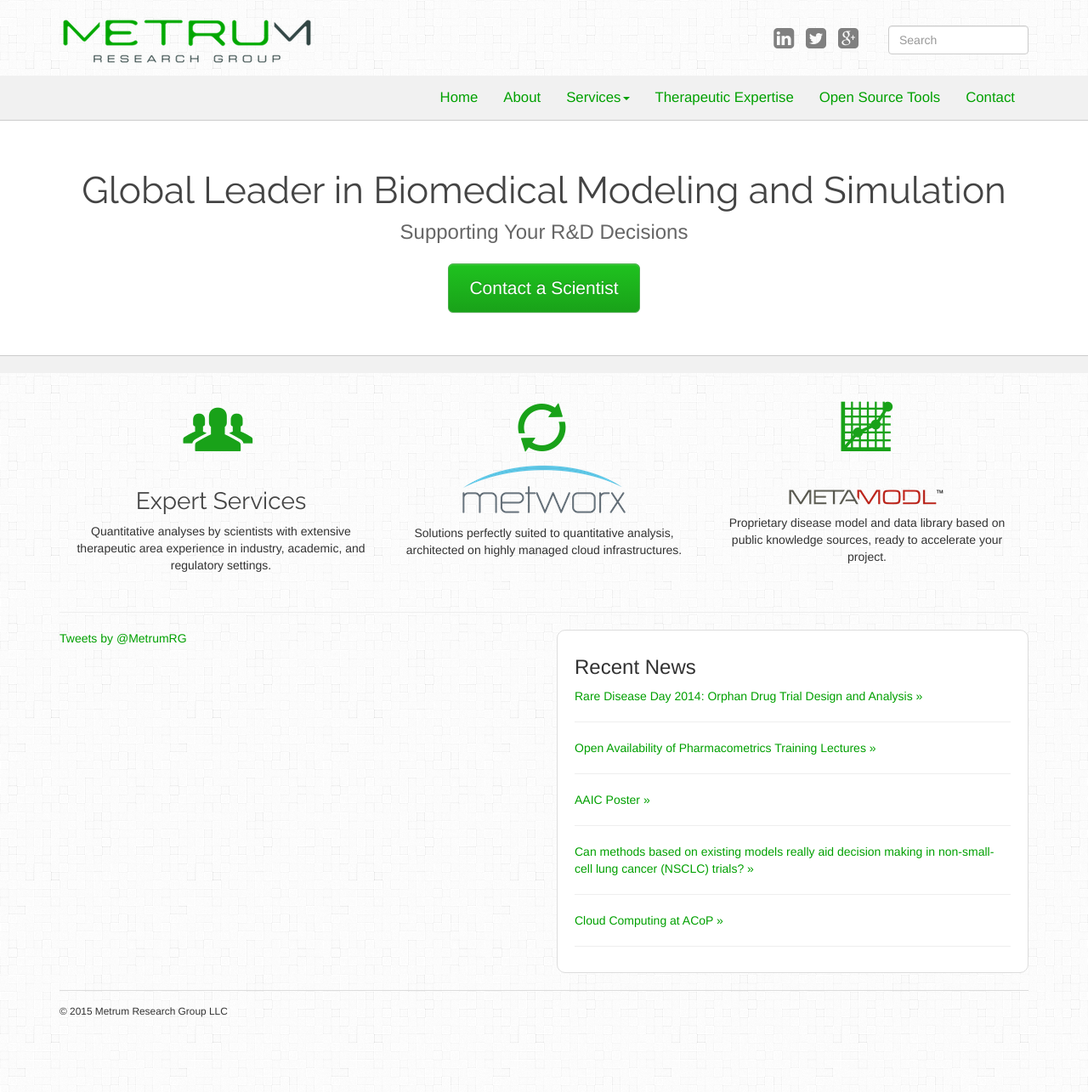
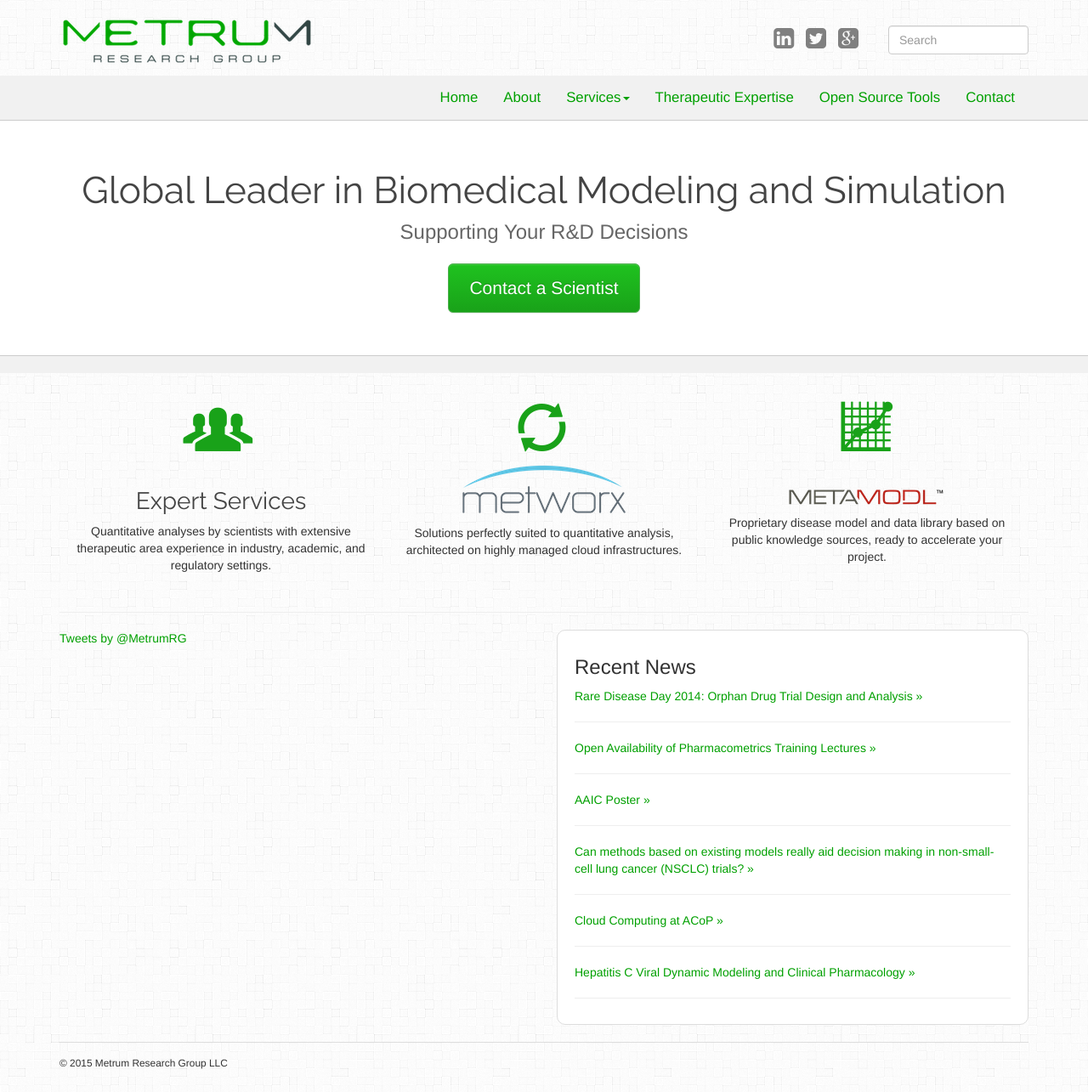
Before and after one commit to joehmetrum/joehmetrum.github.io, a Jekyll site: the page built from index.html, in a window 1280 px wide. Shown: the whole page at 85% size. Built offline with Jekyll 4.4.1, drawn with Linux system fonts in a browser that asks for light colours; comment, search, counter and statistics services are not loaded.

Commit message:
adjuincreased fp news items to 6

```diff
--- a/index.html
+++ b/index.html
@@ -129,7 +129,7 @@
       <div class="col-sm-6 col-md-6">
       <div class ="blogside bgc bordered container-padding">
       <h2>Recent News</h2>
-        {% for post in site.categories.blog limit:5 %}
+        {% for post in site.categories.blog limit:6 %}
 
         <p><a href="{{ post.url }}">{{ post.title }} »</a></p>
         <hr class="newslist">
```
